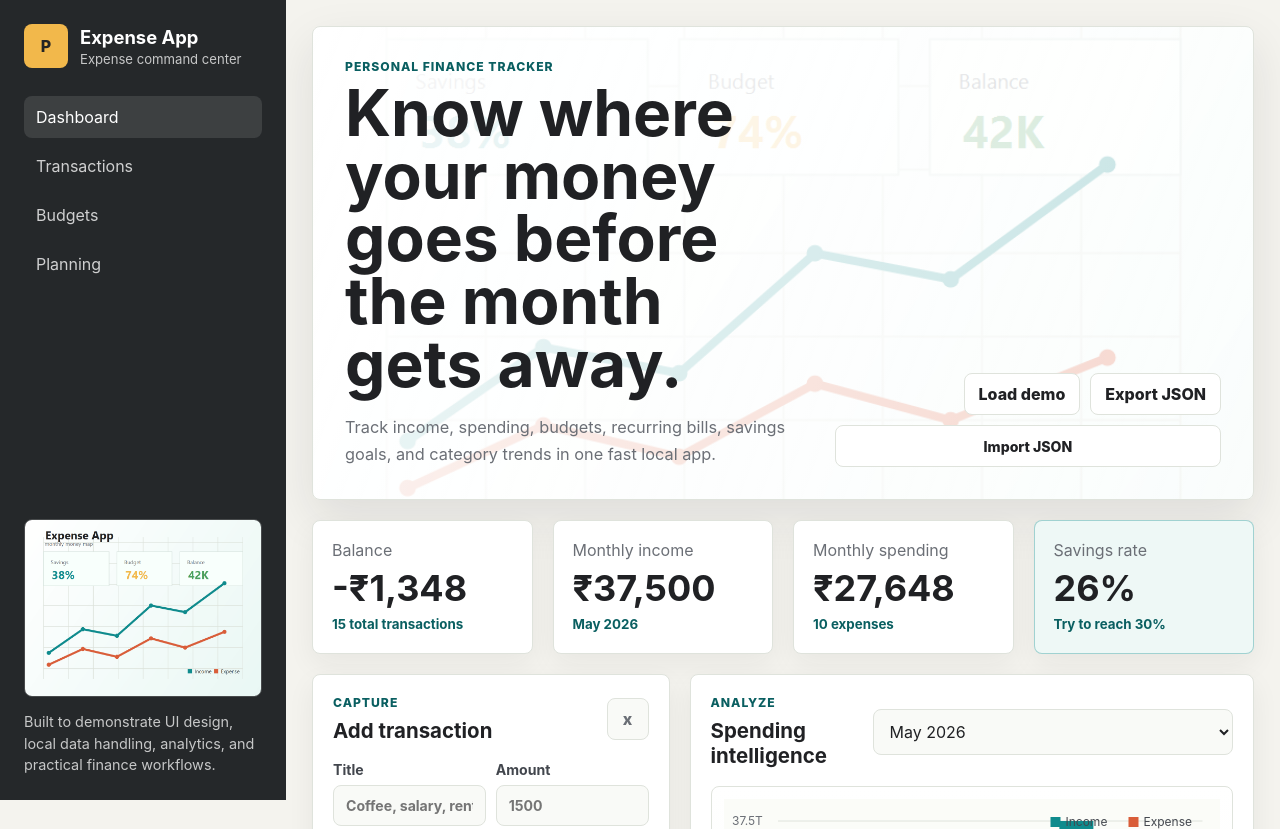
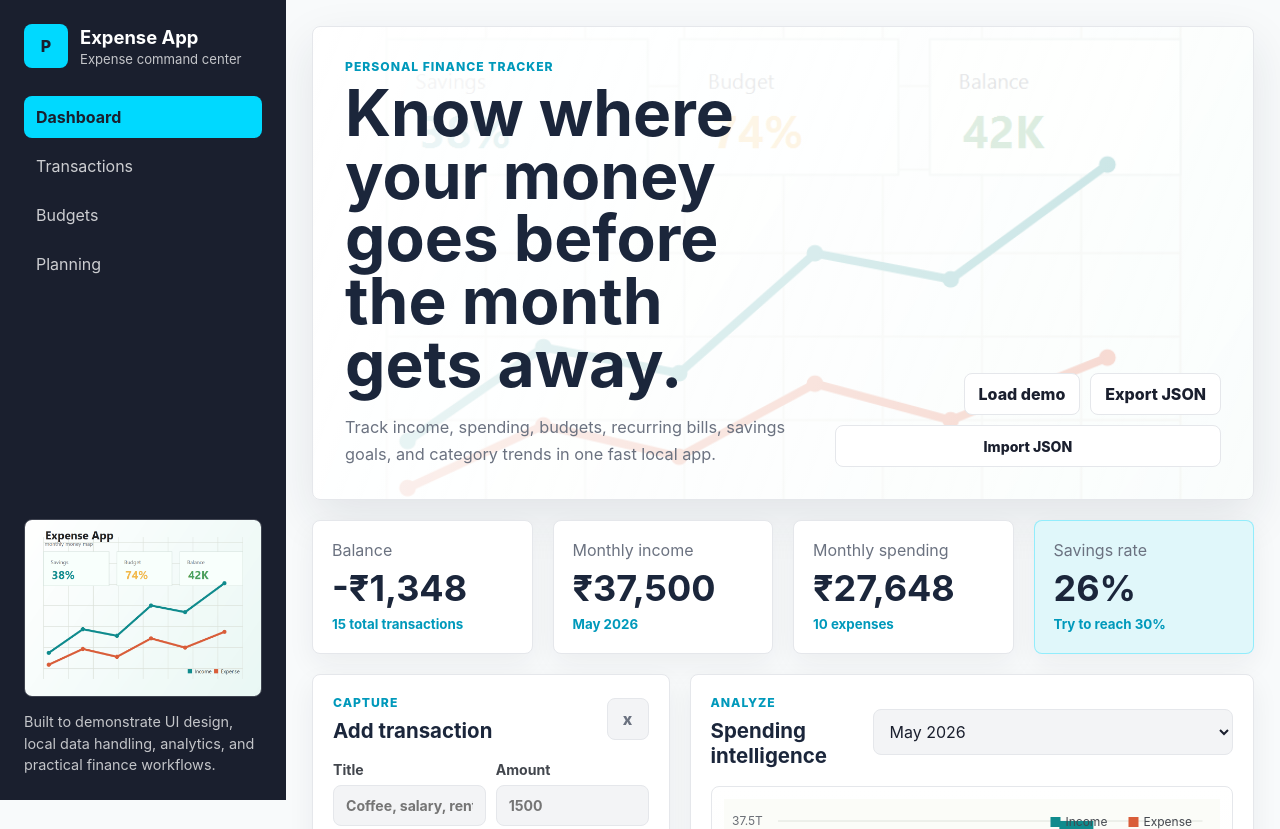
Before and after one commit to rvamshidhar437-eng/expense-app, a plain HTML site: page index.html in a window 1280 px wide. Shown: the top 829 px of the page. Drawn offline with Linux system fonts and the light colour scheme; files whose address does not match are found by name.

Commit message:
Apply Modern Finance color scheme - Option 1

```diff
--- a/styles.css
+++ b/styles.css
@@ -1,17 +1,19 @@
 :root {
-  --bg: #f4f3ee;
+  --bg: #F8FAFB;
   --surface: #ffffff;
-  --surface-2: #f9faf7;
-  --ink: #202124;
-  --muted: #6b6f76;
-  --line: #dfe3dc;
-  --teal: #0f8b8d;
-  --teal-dark: #0a5f61;
-  --coral: #d95d39;
-  --gold: #f2b84b;
-  --green: #4b9f5e;
-  --red: #c84c4c;
-  --shadow: 0 18px 48px rgba(32, 33, 36, 0.1);
+  --surface-2: #F3F4F6;
+  --ink: #1A1F2E;
+  --muted: #6B7280;
+  --line: #E5E7EB;
+  --primary: #1B263B;
+  --primary-light: #2D3E52;
+  --teal: #00D9FF;
+  --teal-dark: #0099BB;
+  --coral: #EF4444;
+  --gold: #F59E0B;
+  --green: #10B981;
+  --red: #EF4444;
+  --shadow: 0 18px 48px rgba(27, 38, 59, 0.1);
   --radius: 8px;
   color-scheme: light;
   font-family: Inter, ui-sans-serif, system-ui, -apple-system, BlinkMacSystemFont, "Segoe UI", sans-serif;
@@ -62,7 +64,7 @@ button,
   top: 0;
   height: 100vh;
   padding: 24px;
-  background: #25282a;
+  background: #1A1F2E;
   color: #fff;
   display: flex;
   flex-direction: column;
@@ -80,8 +82,8 @@ button,
   height: 44px;
   display: grid;
   place-items: center;
-  background: var(--gold);
-  color: #242424;
+  background: var(--teal);
+  color: #1A1F2E;
   font-weight: 800;
   border-radius: var(--radius);
 }
@@ -122,8 +124,9 @@ button,
 
 .nav-list a:hover,
 .nav-list a.active {
-  background: rgba(255, 255, 255, 0.11);
-  color: #fff;
+  background: var(--teal);
+  color: #1A1F2E;
+  font-weight: 700;
 }
 
 .sidebar-card {
@@ -182,6 +185,7 @@ main {
   font-size: clamp(2rem, 5vw, 4.6rem);
   line-height: 0.98;
   letter-spacing: 0;
+  color: var(--primary);
 }
 
 .hero-copy {
@@ -216,12 +220,13 @@ main {
 
 .primary-btn {
   background: var(--teal);
-  color: #fff;
+  color: var(--primary);
   padding: 0 16px;
 }
 
 .primary-btn:hover {
   background: var(--teal-dark);
+  color: #fff;
 }
 
 .ghost-btn,
@@ -269,7 +274,7 @@ main {
   background: var(--surface);
   border: 1px solid var(--line);
   border-radius: var(--radius);
-  box-shadow: 0 10px 28px rgba(32, 33, 36, 0.06);
+  box-shadow: 0 10px 28px rgba(27, 38, 59, 0.06);
 }
 
 .stat-card {
@@ -290,6 +295,7 @@ main {
 .stat-card strong {
   font-size: clamp(1.55rem, 3vw, 2.25rem);
   line-height: 1;
+  color: var(--primary);
 }
 
 .stat-card small {
@@ -298,12 +304,16 @@ main {
 }
 
 .stat-card.accent {
-  border-color: rgba(15, 139, 141, 0.35);
-  background: #eef8f6;
+  border-color: rgba(0, 217, 255, 0.35);
+  background: #E0F7FA;
 }
 
 .panel {
   padding: 20px;
+}
+
+.panel h3 {
+  color: var(--primary);
 }
 
 .wide-panel {
@@ -359,7 +369,7 @@ input:focus,
 select:focus,
 textarea:focus {
   border-color: var(--teal);
-  box-shadow: 0 0 0 3px rgba(15, 139, 141, 0.16);
+  box-shadow: 0 0 0 3px rgba(0, 217, 255, 0.16);
 }
 
 .chart-wrap {
@@ -395,6 +405,7 @@ canvas {
 
 .insight strong {
   font-size: 0.95rem;
+  color: var(--primary);
 }
 
 .insight span {
@@ -436,6 +447,7 @@ canvas {
   overflow: hidden;
   text-overflow: ellipsis;
   white-space: nowrap;
+  color: var(--primary);
 }
 
 .transaction-meta {
@@ -501,6 +513,7 @@ canvas {
 .budget-top strong,
 .recurring-item strong {
   overflow-wrap: anywhere;
+  color: var(--primary);
 }
 
 .budget-meta {
```
